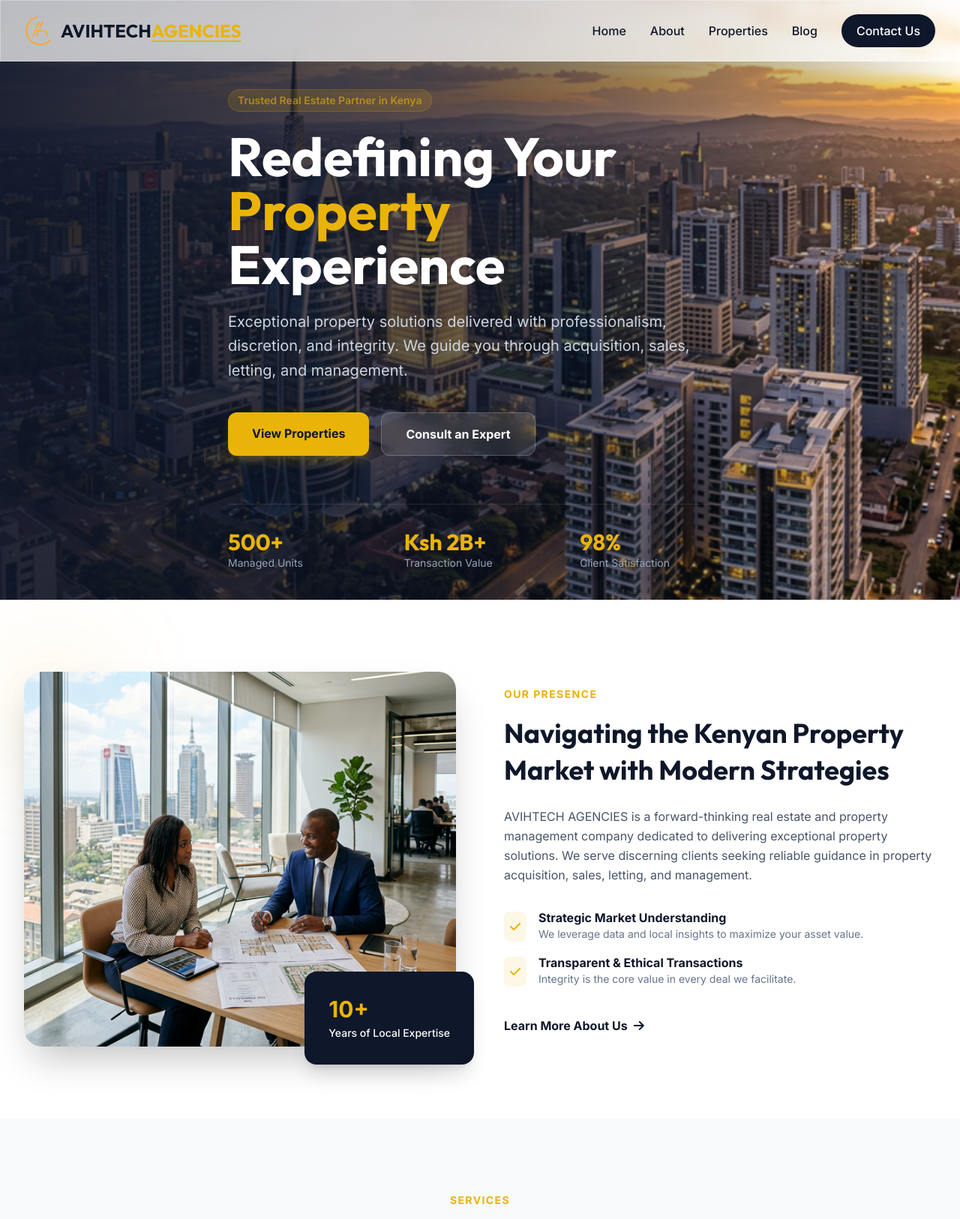
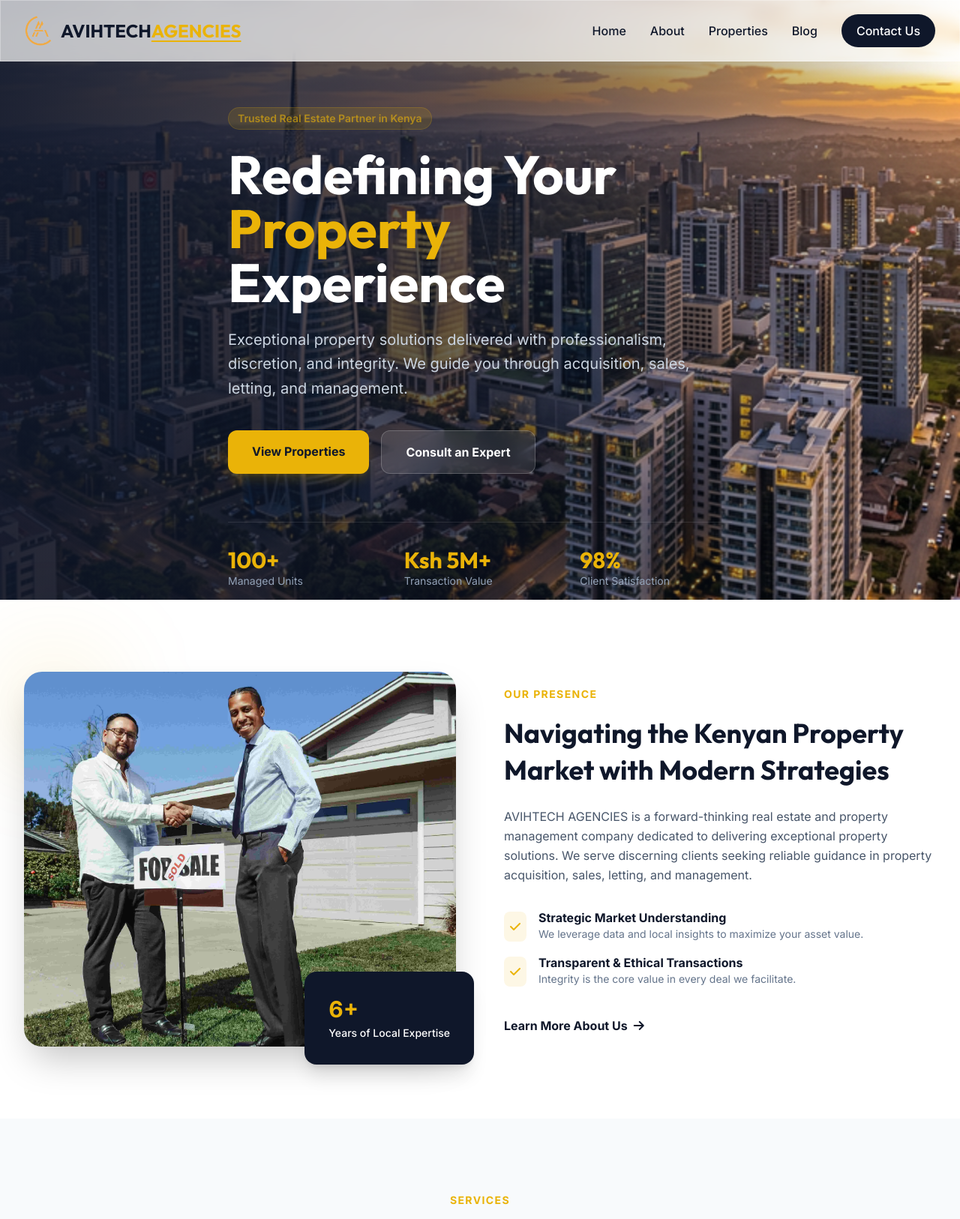
Before and after one commit to WachiraDavid/avihtech, a PHP site: page / in a window 1280 px wide. Shown: the top 1626 px of the page at 75% size. Run offline with PHP 8.4, Linux system fonts and the light colour scheme; some libraries are stand-ins or nearby versions.

Commit message:
Deploy to server

```diff
--- a/about.php
+++ b/about.php
@@ -1,7 +1,7 @@
 <?php include('header.php'); ?>
 
 <!-- Page Header -->
-<section class="pt-32 pb-20 bg-primary text-white relative overflow-hidden">
+<section class="pt-44 pb-20 bg-primary text-white relative overflow-hidden">
     <div class="absolute inset-0 z-0 opacity-20">
         <img src="assets/img/hero.png" alt="Background" class="w-full h-full object-cover">
     </div>
@@ -34,7 +34,7 @@
             </div>
 
             <div class="relative">
-                <img src="assets/img/about.png" alt="Our Team" class="rounded-3xl shadow-2xl w-full h-[450px] object-cover">
+                <img src="assets/img/about-avihtech-2.jpg" alt="Our Team" class="rounded-3xl shadow-2xl w-full h-[450px] object-cover">
                 <div class="absolute inset-0 rounded-3xl ring-1 ring-inset ring-white/10"></div>
             </div>
         </div>
--- a/footer.php
+++ b/footer.php
@@ -56,15 +56,15 @@
                     <ul class="space-y-4">
                         <li class="flex items-start">
                             <i class="fa-solid fa-location-dot mt-1.5 mr-3 text-accent"></i>
-                            <span class="text-slate-400 text-sm">Nairobi, Kenya<br>CBD Office, 4th Floor</span>
+                            <span class="text-slate-400 text-sm">Naivasha, Kenya<br>Kinamba</span>
                         </li>
                         <li class="flex items-center">
                             <i class="fa-solid fa-phone mr-3 text-accent"></i>
-                            <span class="text-slate-400 text-sm">+254 7XX XXX XXX</span>
+                            <span class="text-slate-400 text-sm">+254 702 594 345</span>
                         </li>
                         <li class="flex items-center">
                             <i class="fa-solid fa-envelope mr-3 text-accent"></i>
-                            <span class="text-slate-400 text-sm">info@avihtech.com</span>
+                            <span class="text-slate-400 text-sm">info@avihtechproperties.com</span>
                         </li>
                     </ul>
                 </div>
--- a/index.php
+++ b/index.php
@@ -1,7 +1,7 @@
 <?php include('header.php'); ?>
 
 <!-- Hero Section -->
-<section class="relative h-screen flex items-center pt-20 overflow-hidden">
+<section class="relative h-screen flex items-center pt-32 overflow-hidden">
     <!-- Background Image -->
     <div class="absolute inset-0 z-0">
         <img src="assets/img/hero.png" alt="Nairobi Skyline" class="w-full h-full object-cover">
@@ -30,11 +30,11 @@
 
             <div class="mt-16 grid grid-cols-3 gap-8 border-t border-white/10 pt-8 hidden md:grid">
                 <div>
-                    <h4 class="text-3xl font-display font-bold text-accent">500+</h4>
+                    <h4 class="text-3xl font-display font-bold text-accent">100+</h4>
                     <p class="text-slate-400 text-sm">Managed Units</p>
                 </div>
                 <div>
-                    <h4 class="text-3xl font-display font-bold text-accent">Ksh 2B+</h4>
+                    <h4 class="text-3xl font-display font-bold text-accent">Ksh 5M+</h4>
                     <p class="text-slate-400 text-sm">Transaction Value</p>
                 </div>
                 <div>
@@ -52,9 +52,9 @@
         <div class="grid grid-cols-1 lg:grid-cols-2 gap-16 items-center">
             <div class="relative">
                 <div class="absolute -top-10 -left-10 w-40 h-40 bg-accent/10 rounded-full blur-3xl"></div>
-                <img src="assets/img/about.png" alt="Professional Real Estate" class="rounded-3xl shadow-2xl relative z-10 w-full h-[500px] object-cover">
+                <img src="assets/img/about-avihtech-1.jpg" alt="Professional Real Estate" class="rounded-3xl shadow-2xl relative z-10 w-full h-[500px] object-cover">
                 <div class="absolute -bottom-6 -right-6 bg-primary p-8 rounded-2xl shadow-xl z-20 hidden md:block">
-                    <p class="text-accent text-3xl font-bold mb-1">10+</p>
+                    <p class="text-accent text-3xl font-bold mb-1">6+</p>
                     <p class="text-white text-sm font-medium">Years of Local Expertise</p>
                 </div>
             </div>
--- a/properties.php
+++ b/properties.php
@@ -1,7 +1,7 @@
 <?php include('header.php'); ?>
 
 <!-- Page Header -->
-<section class="pt-32 pb-20 bg-slate-100 text-primary relative">
+<section class="pt-44 pb-20 bg-slate-100 text-primary relative">
     <div class="max-w-7xl mx-auto px-4 sm:px-6 lg:px-8 text-center">
         <span class="text-accent font-bold tracking-widest uppercase text-sm">Portfolio</span>
         <h1 class="text-4xl md:text-6xl font-display font-bold mt-4">Featured Properties</h1>
@@ -12,7 +12,7 @@
 </section>
 
 <!-- Filter & Search Section -->
-<section class="py-12 bg-white border-b border-slate-100 sticky top-20 z-40">
+<section class="py-12 bg-white border-b border-slate-100 sticky top-32 z-40">
     <div class="max-w-7xl mx-auto px-4 sm:px-6 lg:px-8">
         <form id="filter-form" class="grid grid-cols-1 md:grid-cols-4 gap-6">
             <div class="relative">
--- a/single-blog.php
+++ b/single-blog.php
@@ -5,7 +5,7 @@ $post_id = isset($_GET['id']) ? $_GET['id'] : null;
 ?>
 
 <!-- Page Header -->
-<section class="pt-32 pb-20 bg-primary text-white relative">
+<section class="pt-44 pb-20 bg-primary text-white relative">
     <div class="max-w-7xl mx-auto px-4 sm:px-6 lg:px-8 text-center">
         <span class="text-accent font-bold tracking-widest uppercase text-sm">Blog Post</span>
         <h1 id="post-title" class="text-4xl md:text-5xl font-display font-bold mt-4 line-pulse h-12 w-3/4 mx-auto bg-slate-700/50 rounded-lg animate-pulse"></h1>
--- a/single-property.php
+++ b/single-property.php
@@ -5,7 +5,7 @@ $post_id = isset($_GET['id']) ? $_GET['id'] : null;
 ?>
 
 <!-- Page Header / Property Banner -->
-<section class="pt-32 pb-20 bg-slate-100 text-primary relative">
+<section class="pt-44 pb-20 bg-slate-100 text-primary relative">
     <div class="max-w-7xl mx-auto px-4 sm:px-6 lg:px-8">
         <div class="flex flex-col md:flex-row md:items-end md:justify-between gap-8">
             <div class="flex-1">
```
Also changed, not shown: contact.php (+4 -4 lines), assets/img/about-avihtech-1.jpg (added), assets/img/about-avihtech-2.jpg (added), assets/img/avihtech-logo.png (added).
